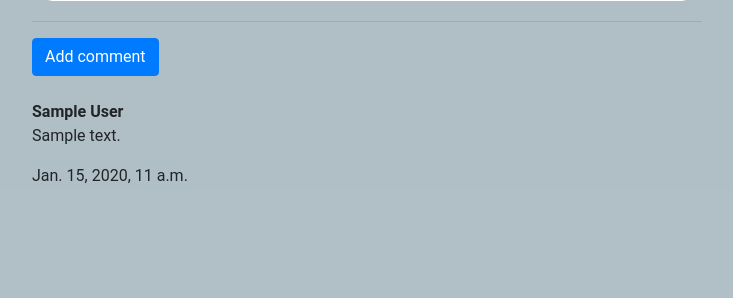
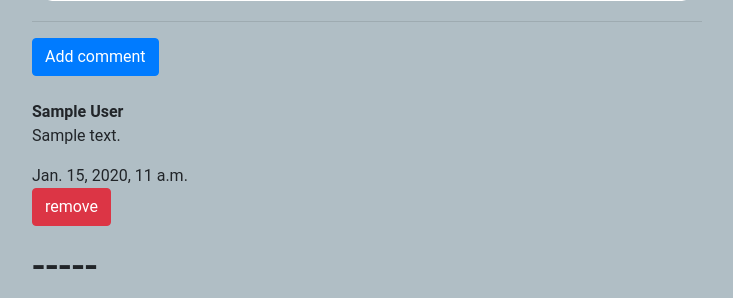
Before and after one commit to Omdaprog/Django_blog_app, a Django app: a page that uses blog/templates/blog/post_detail.html in a window 1280 px wide. Shown: the part 723-1021 px from the top of the page, without its empty margins (273-1006 px from the left). Before the commit the page ends 906 px from the top, so only its background shows below. Run offline with Django 3.2, Linux system fonts and the light colour scheme; data comes from the database, SQL or seed files in the repository; both versions use the stored data as it was after the commit; tables that the repository leaves empty hold one stand-in row (values such as "Sample post"); some libraries are stand-ins or nearby versions.

Commit message:
Add feature to remove comments

```diff
--- a/blog/templates/blog/post_detail.html
+++ b/blog/templates/blog/post_detail.html
@@ -23,6 +23,8 @@
         <br>
         <p>{{ commentes.text }}</p>
         {{ commentes.created_date }}
+        <p><a href="{% url 'delete' pk=commentes.pk %}" class="btn btn-danger">remove</a></p>
+        <h1>-----</h1>
     {% empty %}
         <p>No comments yet...</p>
     {% endfor %}
--- a/blog/urls.py
+++ b/blog/urls.py
@@ -17,4 +17,6 @@ urlpatterns = [
 
     path('post<int:pk>/comments/', views.add_comment_to_post, name="comment"),
 
+    path('comment/<int:pk>/remove/',views.remove_comment, name="delete")
+
 ]
--- a/blog/views.py
+++ b/blog/views.py
@@ -60,13 +60,19 @@ def post_publish(request, pk):
 def add_comment_to_post(request, pk):
     post = get_object_or_404(Post, pk=pk)
     if request.method == 'POST':
-        form = CommentForm(request.POST, instance=post)
+        form = CommentForm(request.POST)
         if form.is_valid():
             comment = form.save(commit=False)                # commit=False it's mean that dont save the form in database
-            comment.auther = request.user
+            comment.author = request.user
             comment.post = post
             comment.save()
             return redirect('post_detail', pk=post.pk)
     else:
         form = CommentForm()
     return render(request, 'blog/comment.html', {'form': form})
+
+
+def remove_comment(request, pk):
+    comment = get_object_or_404(Comment, pk=pk)
+    comment.delete()
+    return redirect('post_detail', pk=comment.post.pk)
```
Also changed, not shown: db.sqlite3.
